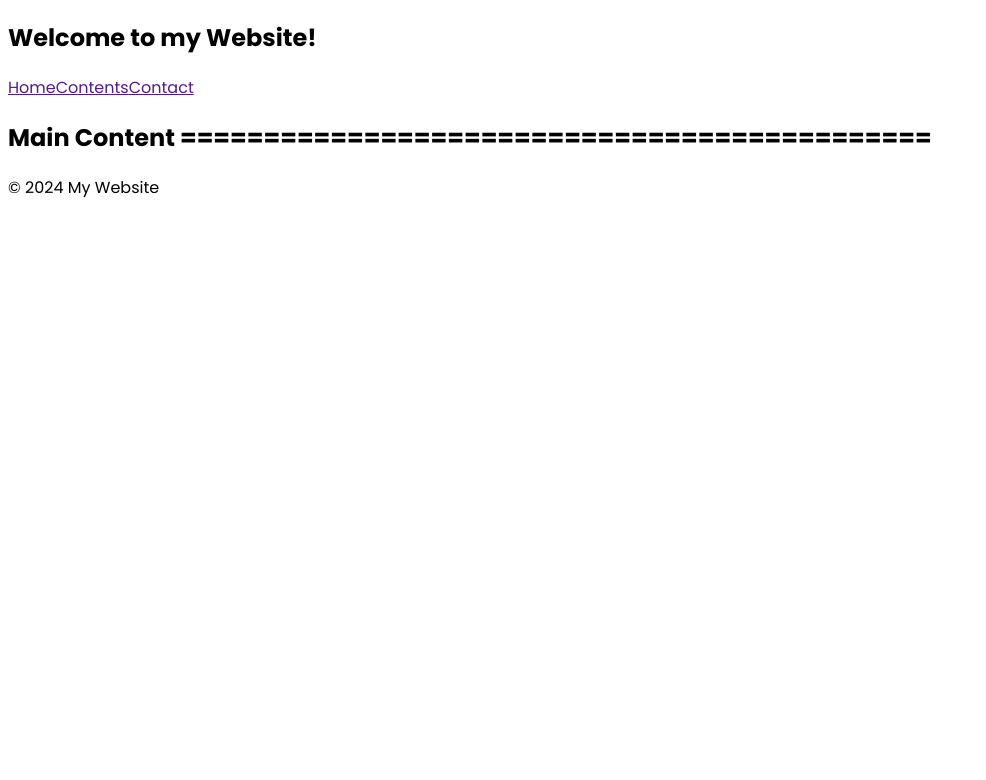
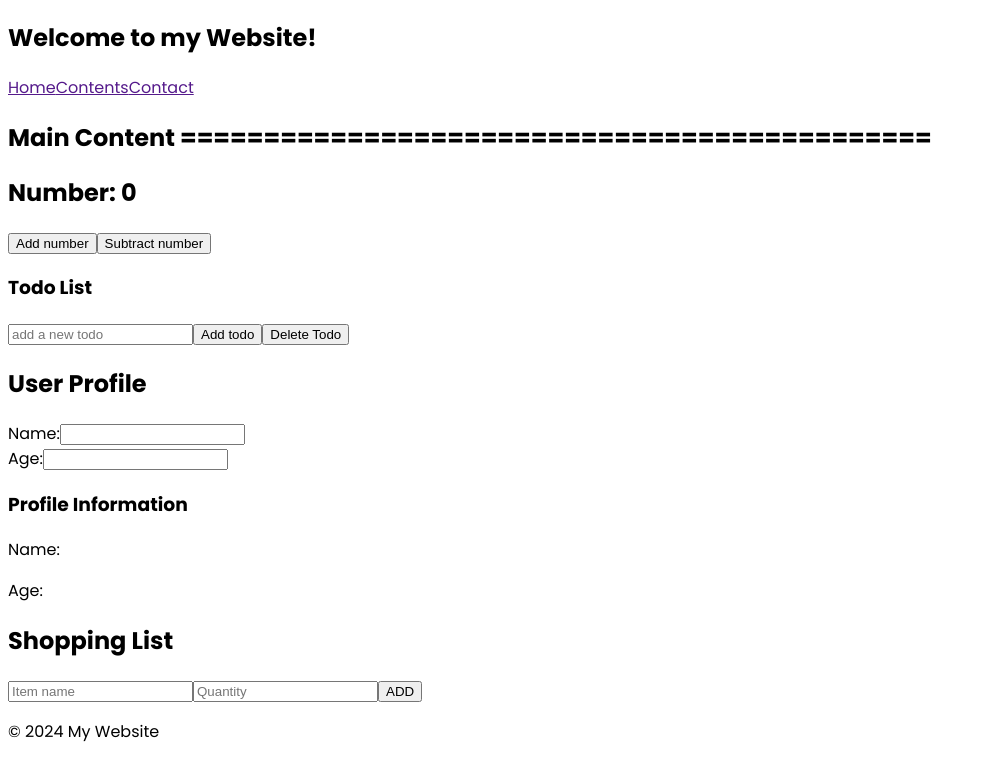
Before and after one commit to priyadeepsenwork/React-Demo-Course-1, a React (Vite) app: page / in a window 1280 px wide. Shown: the top 780 px of the page, without its empty margins (0-986 px from the left). Built offline with nearby package versions, Linux system fonts and the light colour scheme.

Commit message:
react state management done.....

```diff
--- /dev/null
+++ b/src/components/Exercise_03_StateManagement/Counter.jsx
@@ -0,0 +1,17 @@
+import { useState } from "react";
+
+const Counter = () => {
+  const [count, setCount] = useState(0);
+
+  return (
+    <section>
+      <div>
+        <h2>Number: {count}</h2>
+        <button onClick={() => setCount(count + 1)}>Add number</button>
+        <button onClick={() => setCount(count - 1)}>Subtract number</button>
+      </div>
+    </section>
+  );
+};
+
+export default Counter;
--- /dev/null
+++ b/src/components/Exercise_03_StateManagement/Profile.jsx
@@ -0,0 +1,48 @@
+import { useState } from "react";
+const Profile = () => {
+  const [profile, setProfile] = useState({
+    name: "",
+    age: "",
+  });
+
+  const handleChange = (e) => {
+    const { name, value } = e.target;
+    setProfile((prev) => ({
+      ...prev,
+      [name]: value,
+    }));
+  };
+
+  return (
+    <section>
+      <h2>User Profile</h2>
+      <div>
+        <label>
+          Name:
+          <input
+            type="text"
+            name="name"
+            value={profile.name}
+            onChange={handleChange}
+          />
+        </label>
+      </div>
+      <div>
+        <label>
+          Age:
+          <input
+            type="number"
+            name="age"
+            value={profile.age}
+            onChange={handleChange}
+          />
+        </label>
+      </div>
+      <h3>Profile Information</h3>
+      <p>Name: {profile.name}</p>
+      <p>Age: {profile.age}</p>
+    </section>
+  );
+};
+
+export default Profile;
--- /dev/null
+++ b/src/components/Exercise_03_StateManagement/ShoppingList.jsx
@@ -0,0 +1,48 @@
+import { useState } from "react"
+
+const ShoppingList = () => {
+    const [items, setItems] = useState ([])
+    const [name, setName] = useState('')
+    const [quantity, setQuantity] = useState('')
+
+    const handleSubmit = (e) => {
+        e.preventDefault()
+        if(!name || !quantity) return
+
+        const newItems = {
+            name, quantity: parseInt(quantity)
+        };
+
+        setItems((prev) => [...prev, newItems])
+        setName("")
+        setQuantity("")
+    }
+
+  return (
+    <section>
+        <h2>Shopping List</h2>
+        <form onSubmit={handleSubmit}>
+            <input
+            type="text"
+            placeholder="Item name"
+            value={name}
+            onChange={e => setName(e.target.value)}
+            />
+            <input
+            type="number"
+            placeholder="Quantity "
+            value={quantity}
+            onChange={e => setQuantity(e.target.value)}
+            />
+            <button type="submit">ADD</button>
+        </form>
+        <ul>
+            {items.map((items, index) => (
+                <li key={index}>{items.name} - Qty: {items.quantity}</li>
+            ))}
+        </ul>
+    </section>
+  )
+}
+
+export default ShoppingList
--- /dev/null
+++ b/src/components/Exercise_03_StateManagement/TodoList.jsx
@@ -0,0 +1,48 @@
+import { useState } from "react";
+
+const TodoList = () => {
+  const [todos, setTodos] = useState([]);
+  const [inputValue, setInputValue] = useState("");
+
+  const handleSubmit = (e) => {
+
+    //stops reloading of page on form submission
+    e.preventDefault();
+
+    //'trim()'removes leading and trailing spaces from a string.
+    if (inputValue.trim()) {
+      setTodos([...todos, inputValue]);
+      setInputValue("");
+    }
+  };
+
+  const handleDelete = () => {
+    setTodos(todos.slice(0, -1))
+  }
+
+  const handleChange = (e) => [setInputValue(e.target.value)];
+
+  return (
+    <section>
+      <h1>Todo List</h1>
+      <form onSubmit={handleSubmit}>
+        <input
+          type="text"
+          value={inputValue}
+          onChange={handleChange}
+          placeholder="add a new todo"
+        />
+        <button type="submit">Add todo</button>
+        <button type="submit" id="delete" onClick={handleDelete}>Delete Todo</button>
+      </form>
+
+      <ul>
+        {todos.map((todo, index) => (
+          <li key={index}>{todo}</li>
+        ))}
+      </ul>
+    </section>
+  );
+};
+
+export default TodoList;
--- a/src/components/Importer.jsx
+++ b/src/components/Importer.jsx
@@ -16,7 +16,11 @@ import React from "react";
 // import ProfileCard from "./Exercise_02_Stylings/ProfileCard";
 // import IconComponent from "./Exercise_02_Stylings/IconComponent";
 // import UseButtons from "./Exercise_02_Stylings/UseButtons";
-import StateManagement from "./STATE Management/StateManagement";
+// import StateManagement from "./STATE Management/StateManagement";
+import Counter from "./Exercise_03_StateManagement/Counter";
+import TodoList from "./Exercise_03_StateManagement/TodoList";
+import Profile from "./Exercise_03_StateManagement/Profile";
+import ShoppingList from "./Exercise_03_StateManagement/ShoppingList";
 
 const Importer = () => {
   return (
@@ -38,6 +42,10 @@ const Importer = () => {
       <IconComponent />
       <UseButtons /> */}
       {/* <StateManagement /> */}
+      <Counter />
+      <TodoList />
+      <Profile />
+      <ShoppingList />
     </main>
   );
 };
```
